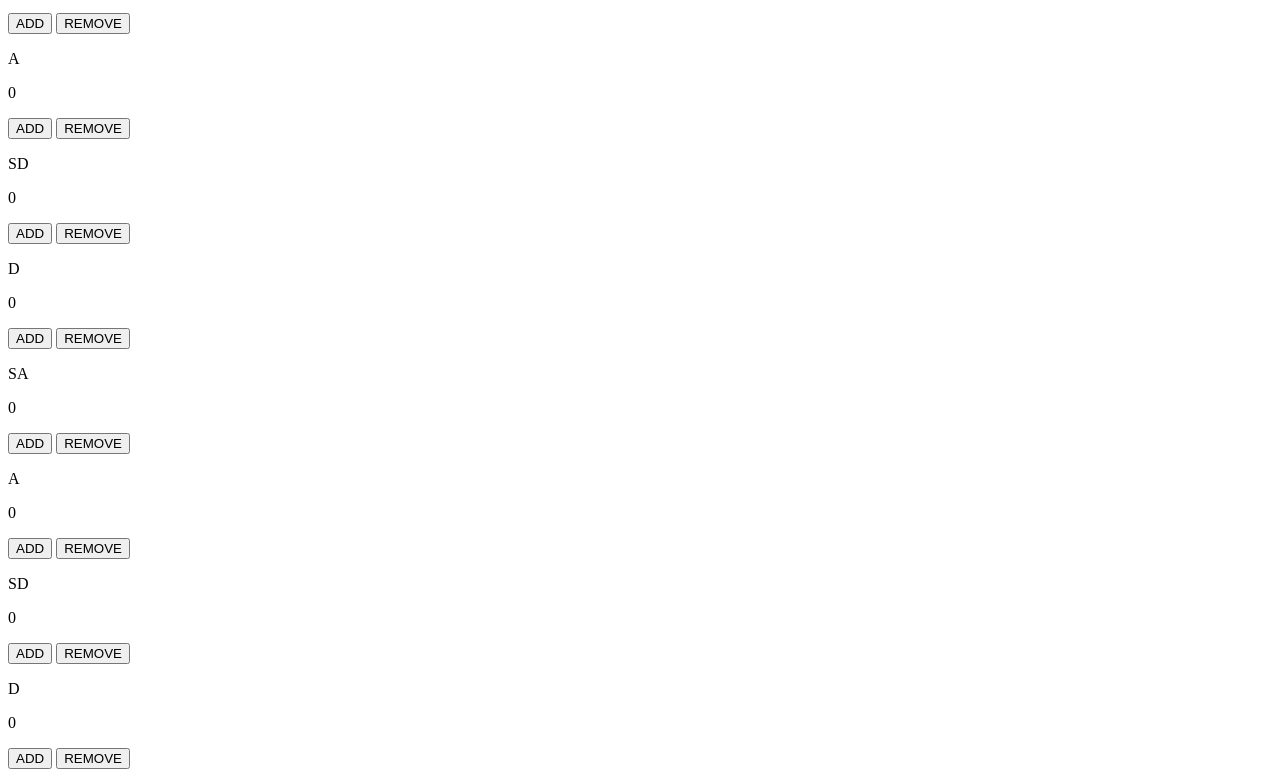
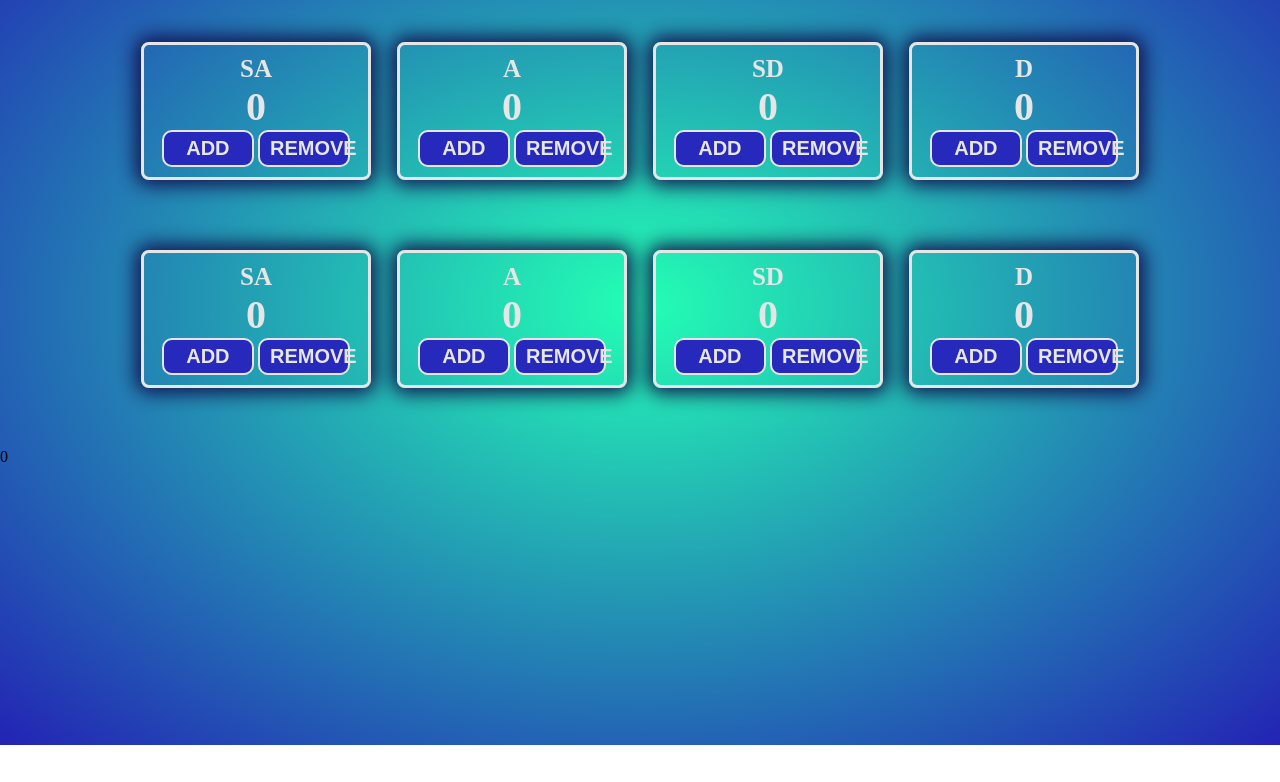
Before and after one commit to Sanguine-Feranmi/Feran, a plain HTML site: page index.html in a window 1280 px wide. Shown: the part 135-917 px from the top of the page. After the commit the page ends 880 px from the top, so only its background shows below. Drawn offline with nearby package versions, Linux system fonts and the light colour scheme.

Commit message:
Update index.html

```diff
--- a/index.html
+++ b/index.html
@@ -5,8 +5,8 @@
      <meta http-equiv="X-UA-Compatible" content="IE=edge">
      <meta name="viewport" content="width=device-width, initial-scale=1.0">
      <title>Questionnaire</title>
-        <script src="lib/jquery-3.6.0.js"></script>
-     <link rel="stylesheet" href="Quest.css">
+        <script src="jquery-3.6.0.js"></script>
+     <link rel="stylesheet" href="style.css">
 </head>
   <body>
       <div class="whole">
```
